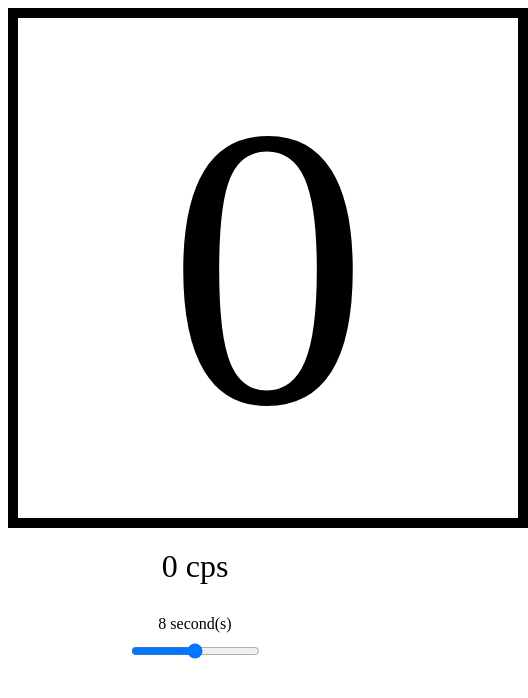
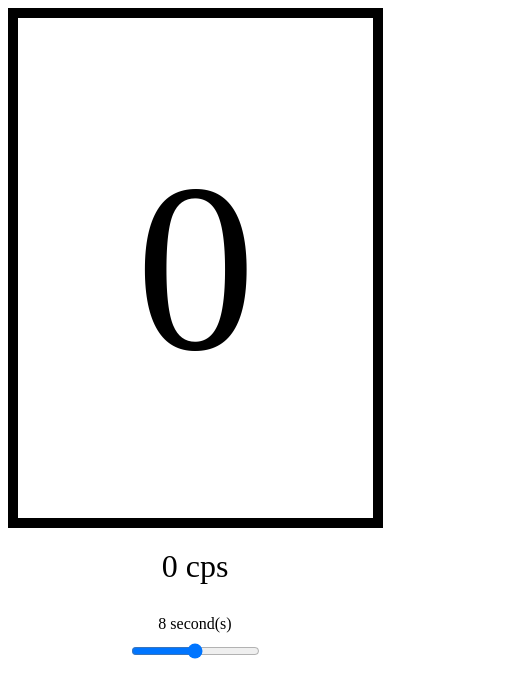
Before and after one commit to RisingOrange/cps, a Vue app: page / in a window 390 px wide. Shown: the top 698 px of the page, 528 px wide, since content can reach past the window. Built offline with nearby package versions, Linux system fonts and the light colour scheme.

Commit message:
Adapt size of click-area for mobile

```diff
--- a/src/App.vue
+++ b/src/App.vue
@@ -11,7 +11,7 @@
     {{ lastCpsResult }} cps
   </div>
   <div
-    style="text-align:center; padding:10px"
+    style="text-align:center; padding:10px;"
   >{{ testDurationSecs }} second(s)
   </div>
   <input
@@ -96,7 +96,6 @@ export default {
     }
   },
   setup () {
-    console.log('setup')
     // disable zooming, because fast tapping on mobile triggers it
     const meta = [...document.getElementsByTagName('meta')].filter(x => x.name === 'viewport')[0]
     meta.content = 'width=device-width, user-scalable=no'
@@ -106,10 +105,10 @@ export default {
 
 <style scoped>
 .click-area {
-  width:500px;
+  width:95%;
   height:500px;
   border:10px solid #000;
-  font-size:400px;
+  font-size:1500%;
   text-align:center;
   vertical-align:middle;
   line-height:500px;
```
